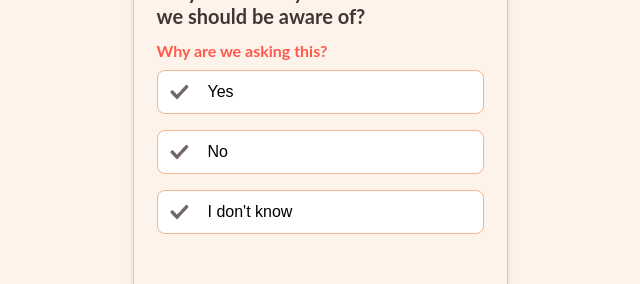
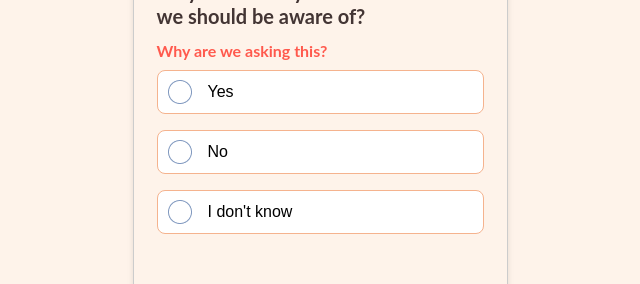
Before and after one commit to wjdittmar/textCare, a Next.js app in the folder front/textcare/: page /onboarding/conditions/aware in a window 1280 px wide. Shown: the part 122-406 px from the top of the page, without its empty margins (320-960 px from the left). Built offline with nearby package versions, Linux system fonts and the light colour scheme.

Commit message:
fix checkmark

```diff
--- a/front/textcare/src/app/components/OptionButton.tsx
+++ b/front/textcare/src/app/components/OptionButton.tsx
@@ -24,12 +24,22 @@ export const OptionButton = ({ label, isSelected, onSelect }) => {
 
   return (
     <div style={divStyle}>
+      {isSelected && (
         <img
           height="24px"
           width="24px"
           src="/enabled_selected.png"
           alt="selected"
         />
+      )}
+      {!isSelected && (
+        <img
+          height="24px"
+          width="24px"
+          src="/enabled_unselected.png"
+          alt="selected"
+        />
+      )}
       <button style={buttonStyle} onClick={() => onSelect(label)}>
         {label}
       </button>
```
Lines whose indentation alone changed are shown as unchanged.
